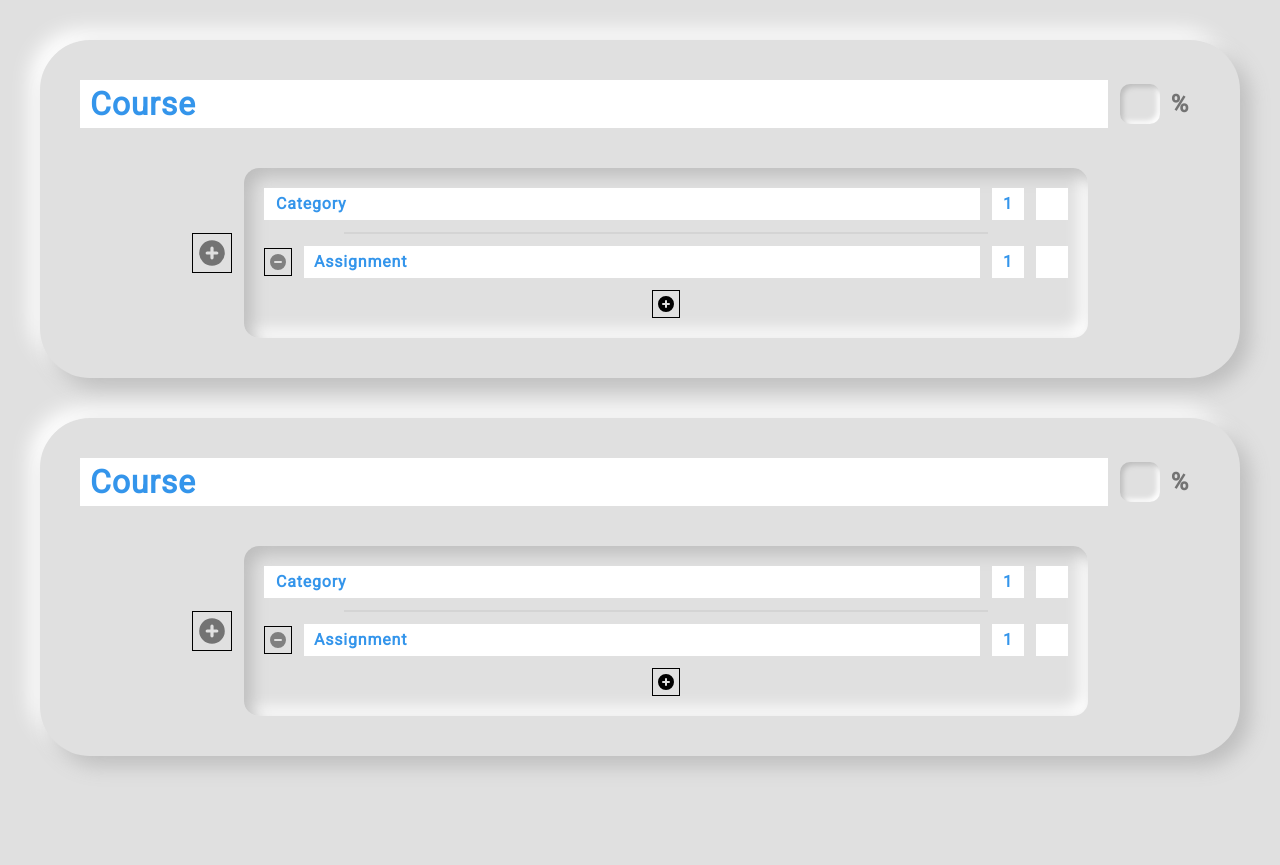
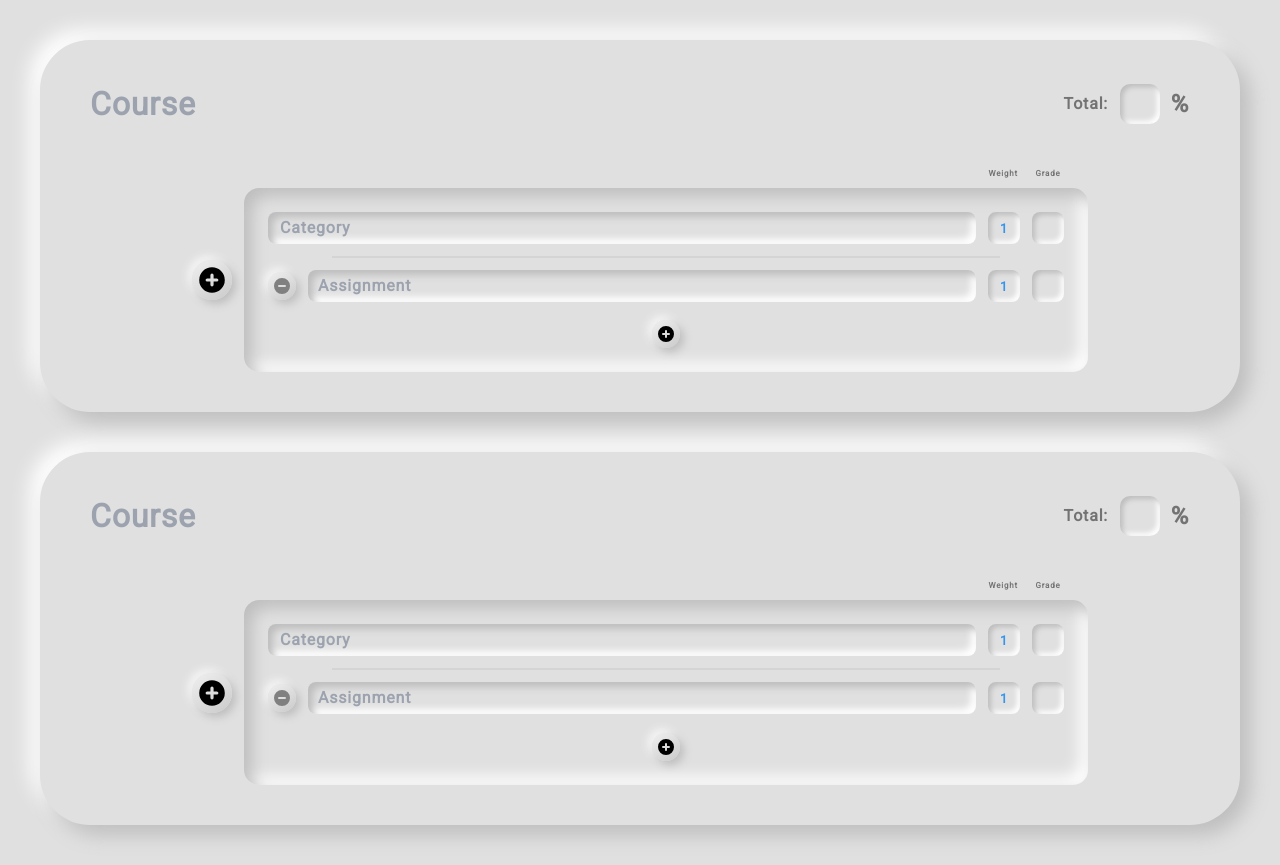
Before and after one commit to simondoesstuff/VirtualGradebook, a Svelte app: page / in a window 1280 px wide. Before the commit the page ends 800 px from the top, so only its background shows below. Built offline with nearby package versions, Linux system fonts and the light colour scheme.

Commit message:
made it even MORE MORE better

```diff
--- a/src/app.css
+++ b/src/app.css
@@ -22,6 +22,15 @@ body {
     @apply tracking-wider;
     font-family: 'Roboto', sans-serif;
 }
-input::placeholder {
-    color: #3495eb;
+
+input[type=number]::placeholder {
+    color: #b9b9b9;
 }
+
+input[type=number]::placeholder {
+    color: #3495ef;
+}
+
+*:focus {
+    outline: none;
+}
--- a/src/components/Assignment.svelte
+++ b/src/components/Assignment.svelte
@@ -11,9 +11,27 @@
 
 <div class="flex gap-3 h-full w-full">
     <!--    Title    -->
-    <input class="px-2.5 grow" bind:value={title} placeholder="Assignment">
+    <input class="px-2.5 grow assignment-name" bind:value={title} placeholder="Assignment">
 
-    <input class="w-8 text-center" type="number" bind:value={weight} placeholder="1">
+    <input class="w-8 text-center weight-box" type="number" bind:value={weight} placeholder="1">
 
-    <input class="w-8 text-center" type="number" bind:value={gradeOverride} placeholder={gradeTarget}>
+    <input class="w-8 text-center grade-box" type="number" bind:value={gradeOverride} placeholder={gradeTarget}>
 </div>
+
+<style>
+
+    .assignment-name {
+        border-radius: 8px;
+        background: #e0e0e0;
+        box-shadow: inset 5px 5px 7px #bebebe,
+        inset -5px -5px 7px #ffffff;
+    }
+
+    .weight-box, .grade-box {
+        border-radius: 8px;
+        background: #e0e0e0;
+        box-shadow: inset 3px 3px 5px #bebebe, inset -3px -3px 5px #ffffff;
+        font-size: .8rem;
+        line-height: .8rem;
+    }
+</style>
--- a/src/components/AssignmentMod.svelte
+++ b/src/components/AssignmentMod.svelte
@@ -9,7 +9,7 @@
 </script>
 
 {#if icon}
-    <button on:click style="color: {color}" class={spacing + " border border-black grid place-items-center text-[1.25rem]"}>
+    <button on:click style="color: {color}" class={spacing + " grid place-items-center text-[1.25rem] ass-mob-btn"}>
         {#if icon === "add"}
             <AddIcon />
         {:else if icon === "sub"}
@@ -19,3 +19,12 @@
 {:else}
     <div class={spacing}></div>
 {/if}
+
+<style>
+    .ass-mob-btn {
+        border-radius: 50px;
+        background: linear-gradient(145deg, #f0f0f0, #cacaca);
+        box-shadow:  4px 4px 8px #bebebe,
+        -4px -4px 8px #f6f6f6;
+    }
+</style>
--- a/src/components/Category.svelte
+++ b/src/components/Category.svelte
@@ -37,20 +37,20 @@
 </script>
 
 
-<div class="p-5 w-full category">
+<div class="p-6 w-full category">
     <div class="flex justify-between gap-3 h-8">
         <!--    Title    -->
-        <input class="flex-grow px-3" bind:value={title} placeholder="Category">
+        <input class="flex-grow px-3 category-name" bind:value={title} placeholder="Category">
 
         <div class="flex gap-3">
             <!--    Weight    -->
-            <input class="w-8 text-center" type="number" bind:value={weight} placeholder="1">
+            <input class="w-8 text-center weight-box" type="number" bind:value={weight} placeholder="1">
             <!--    Grade   -->
-            <input class="w-8 text-center" type="number" bind:value={gradeOverride} placeholder={gradeCalculated}>
+            <input class="w-8 text-center grade-box" type="number" bind:value={gradeOverride} placeholder={gradeCalculated}>
         </div>
     </div>
 
-    <hr class="border-neutral-300 border-t-2 mt-3 mx-20">
+    <hr class="border-neutral-300 border-t-2 mt-3 mx-16">
 
     <div>
         <div class="flex flex-col gap-3 pt-3">
@@ -71,7 +71,7 @@
                     />
                 </div>
             {/each}
-            <div class="mx-auto">
+            <div class="mx-auto mt-[.4rem]">
                 <AssignmentMod on:click={addDefaultAssignment} icon="add"/>
             </div>
         </div>
@@ -85,4 +85,19 @@
         box-shadow: inset 8px 8px 16px #bebebe,
         inset -8px -8px 16px #ffffff;
     }
+
+    .category-name {
+        border-radius: 8px;
+        background: #e0e0e0;
+        box-shadow: inset 5px 5px 7px #bebebe,
+        inset -5px -5px 7px #ffffff;
+    }
+
+    .weight-box, .grade-box {
+        border-radius: 8px;
+        background: #e0e0e0;
+        box-shadow: inset 3px 3px 5px #bebebe, inset -3px -3px 5px #ffffff;
+        font-size: .8rem;
+        line-height: .8rem;
+    }
 </style>
--- a/src/components/CategoryMod.svelte
+++ b/src/components/CategoryMod.svelte
@@ -8,7 +8,7 @@
 </script>
 
 {#if icon}
-    <button on:click class={spacing + " border border-black grid place-items-center text-[2rem]"}>
+    <button on:click class={spacing + " text-black grid place-items-center text-[2rem] cat-mob-btn"}>
         {#if icon === "add"}
             <AddIcon />
         {:else if icon === "sub"}
@@ -18,3 +18,12 @@
 {:else}
     <div class={spacing}></div>
 {/if}
+
+<style>
+    .cat-mob-btn {
+        border-radius: 50px;
+        background: linear-gradient(145deg, #f0f0f0, #cacaca);
+        box-shadow:  4px 4px 8px #bebebe,
+        -4px -4px 8px #f6f6f6;
+    }
+</style>
--- a/src/components/Course.svelte
+++ b/src/components/Course.svelte
@@ -45,8 +45,9 @@
 <div class="m-10 course">
     <div class="p-5">
         <div class="flex justify-between items-center p-5">
-            <input class="px-2.5 grow text-[2rem] mr-3" bind:value={title} placeholder="Course">
+            <input class="px-2.5 grow text-[2rem] mr-3 bg-transparent" bind:value={title} placeholder="Course">
             <div class="flex items-center">
+                <span class="mr-3">Total:</span>
                 <input
                         class="w-10 h-10 text-center totalGrade"
                         type="number"
@@ -60,6 +61,10 @@
         </div>
 
         <div class="p-5">
+            <div class="mx-auto max-w-4xl text-right text-[.5rem] mb-2">
+                <span class="mr-2.5 w-8 inline-block text-center">Weight</span>
+                <span class="mr-6 w-8 inline-block text-center">Grade</span>
+            </div>
             <div class="flex flex-col gap-5 mx-auto max-w-4xl">
                 {#each categories as category, index (category.id)}
                     <!--The category with the plus-->
```
